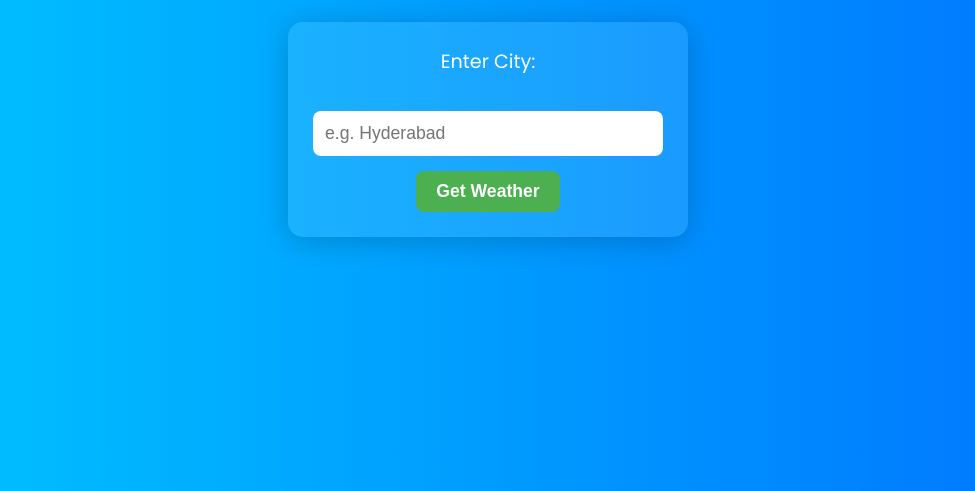
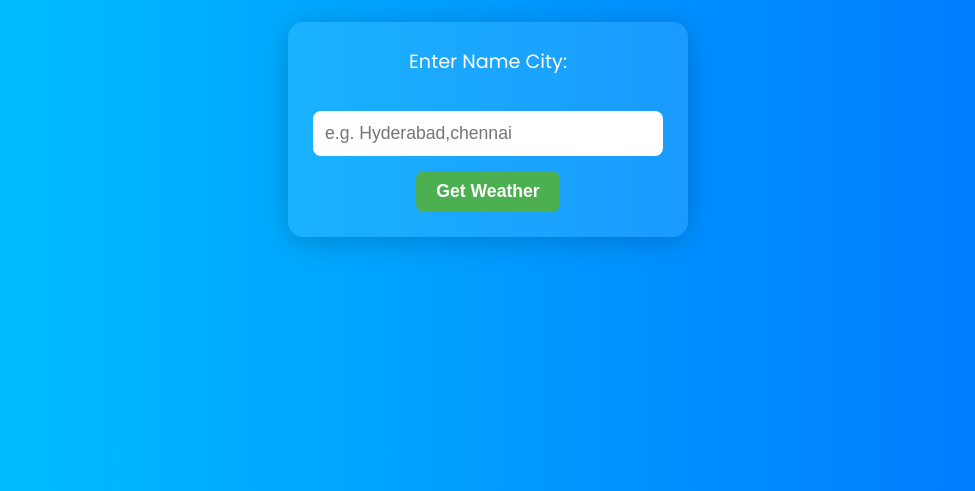
Before and after one commit to Chanikya5/weather-app, a plain HTML site: page index.html in a window 1280 px wide. Shown: the part 309-800 px from the top of the page, without its empty margins (152-1127 px from the left). Drawn offline with Linux system fonts and the light colour scheme.

Commit message:
Modify input label and placeholder for city entry
Updated the input placeholder to allow multiple city names.

```diff
--- a/index.html
+++ b/index.html
@@ -11,8 +11,8 @@
   <h1>Weather App 🌤️</h1>
 
   <form class="wefo">
-    <label for="city">Enter City:</label><br />
-    <input id="city" type="text" placeholder="e.g. Hyderabad" class="cit" required />
+    <label for="city">Enter  Name City:</label><br />
+    <input id="city" type="text" placeholder="e.g. Hyderabad,chennai" class="cit" required />
     <button type="submit">Get Weather</button>
   </form>
 
```
